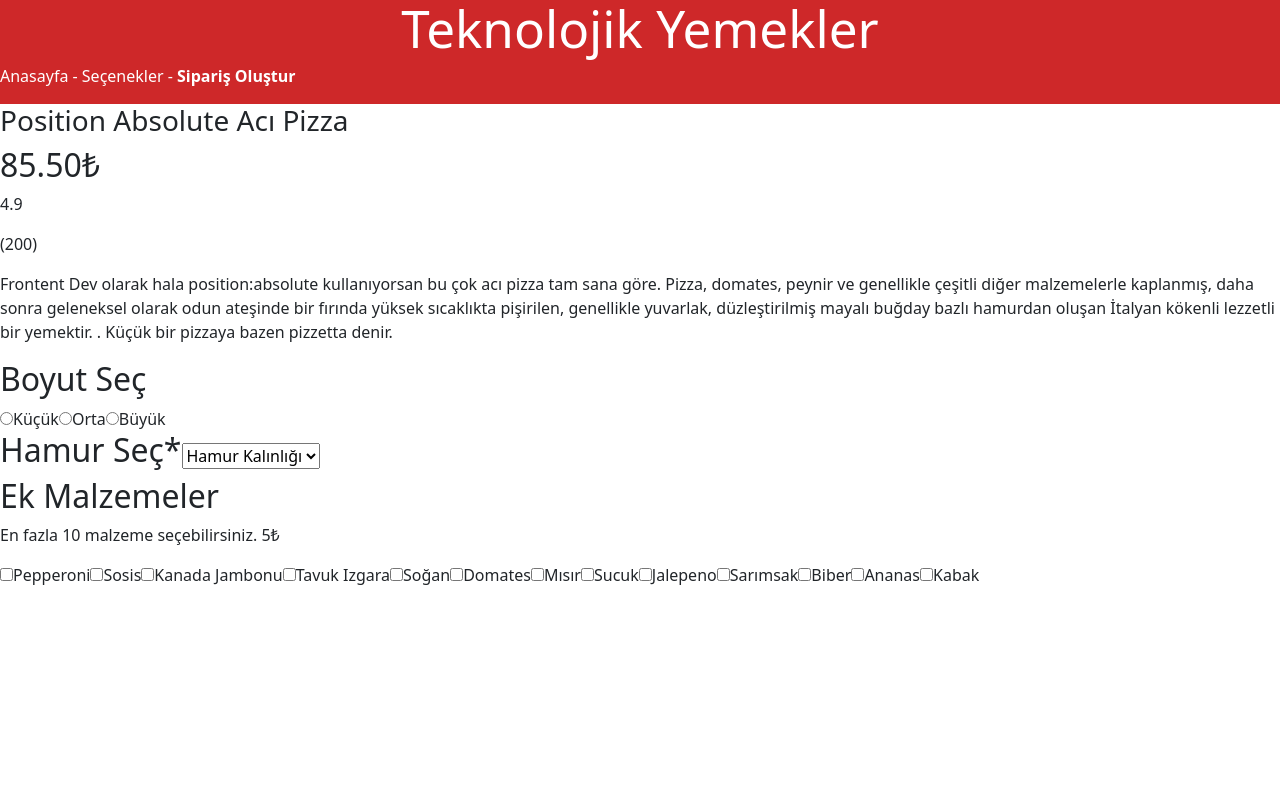
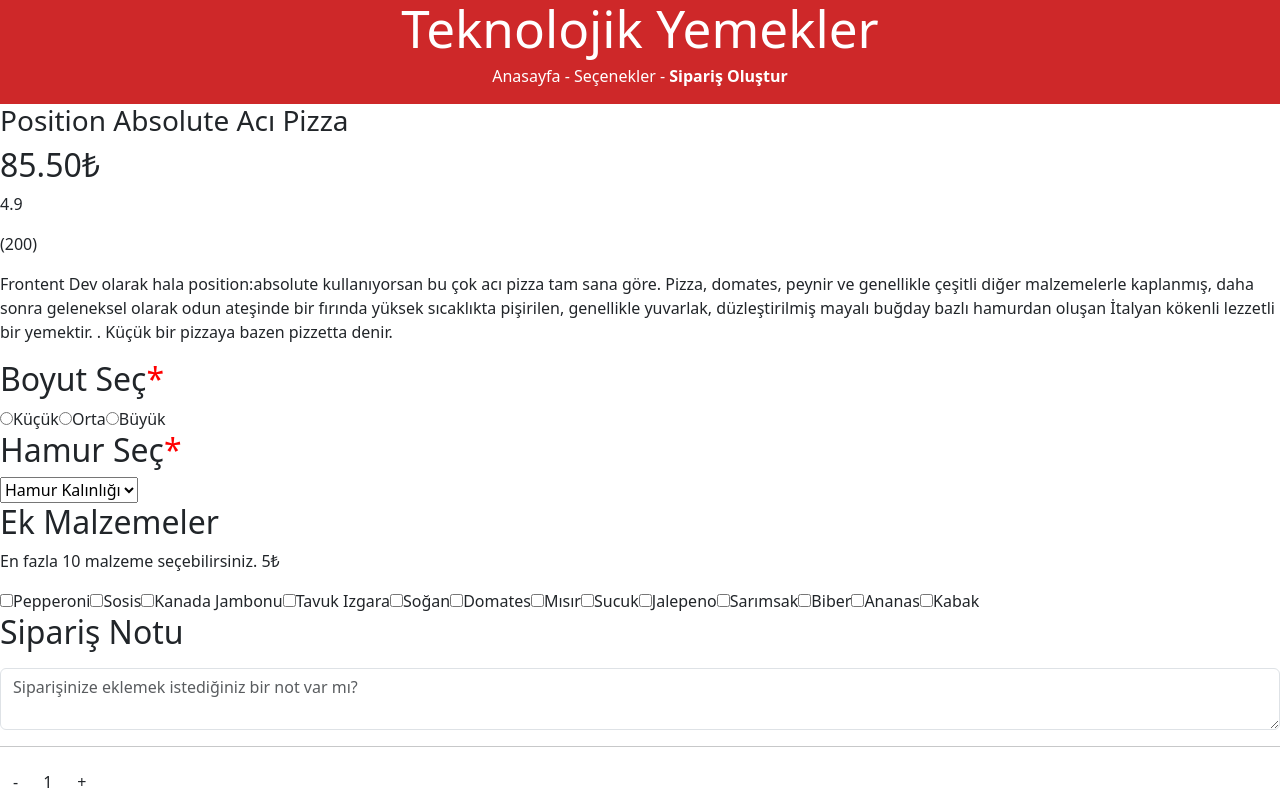
Before and after one commit to HavvaAsal/challenge-pizza, a React (Vite) app: page / in a window 1280 px wide. Built offline with nearby package versions, Linux system fonts and the light colour scheme.

Commit message:
Form, formgroup,buttongroup ekler

```diff
--- a/src/App.jsx
+++ b/src/App.jsx
@@ -1,9 +1,9 @@
 import { useState } from 'react'
+import { Form, FormGroup, Label, Input, ButtonGroup, Button } from 'reactstrap'
 import 'bootstrap/dist/css/bootstrap.min.css';
 import reactLogo from './assets/react.svg'
 import workintech from '/workintech.svg'
 import './App.css'
-import { Input } from 'reactstrap';
 
 function App() {
   const extras = [
@@ -25,12 +25,13 @@ function App() {
         <header>
           <div className='header-container'>
             <h1>Teknolojik Yemekler</h1>
-            <div className='ass'>
+            <div className="main-container">
               <p> Anasayfa - Seçenekler - <strong>Sipariş Oluştur</strong></p>
             </div>
           </div>
         </header>
-        <main>
+
+        <main className='main'>
           <div className='main-container'>
             <h3>Position Absolute Acı Pizza</h3>
             <div className='food-info'>
@@ -44,33 +45,34 @@ function App() {
               </p>
             </div>
           </div>
-        </main>
-        <div class="size-selection">
-          <h2>Boyut Seç</h2>
+          <div className="size-selection">
+            <h2>Boyut Seç<span style={{ color: "red" }}>*</span></h2>
             <label>
               <input type="radio" name="size" value="small" />
-            <span>Küçük</span>
+              Küçük
             </label>
             <label>
               <input type="radio" name="size" value="medium" />
-            <span>Orta</span>
+              Orta
             </label>
             <label>
               <input type="radio" name="size" value="large" />
-            <span>Büyük</span>
+              Büyük
             </label>
           </div>
-        <div class="size-selection"></div>
-        <label for="size-select"><h2>Hamur Seç*</h2></label>
-        <select id="size-select" name="size">
+          <div className="size-selection">
+            <h2>Hamur Seç<span style={{ color: "red" }}>*</span></h2>
+            <label for="type-select"></label>
+            <select id="type-select" name="type">
               <option value="" selected disabled>Hamur Kalınlığı</option>
               <option value="thin">İnce</option>
               <option value="medium">Orta</option>
               <option value="thick">Kalın</option>
             </select>
+          </div>
+          <div className="square-selection">
             <h2>Ek Malzemeler</h2>
             <p>En fazla 10 malzeme seçebilirsiniz. 5₺</p>
-        <div className="square-selection">
             <div className="squares-container">
               {extras.map((extra, index) => (
                 <label key={index} className="square">
@@ -85,10 +87,37 @@ function App() {
               ))}
             </div>
           </div>
+          <Form>
+            <FormGroup>
+              <Label for="exampleText">
+                <h2>Sipariş Notu</h2>
+              </Label>
+              <Input
+                id="exampleText"
+                name="text"
+                type="textarea"
+                placeholder='Siparişinize eklemek istediğiniz bir not var mı?'
+              />
+            </FormGroup>
+          </Form>
+
+          <hr></hr>
+
+          <ButtonGroup>
+            <Button color="yellow">
+              -
+            </Button>
+            <Button color="white">
+              1
+            </Button>
+            <Button color="yellow">
+              +
+            </Button>
+          </ButtonGroup>
+        </main>
 
 
       </div>
-
 
     </>
   )
```
Lines whose indentation alone changed are shown as unchanged.
